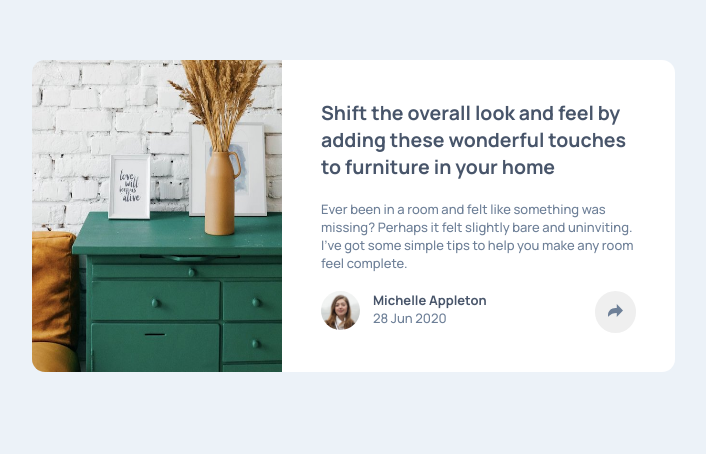
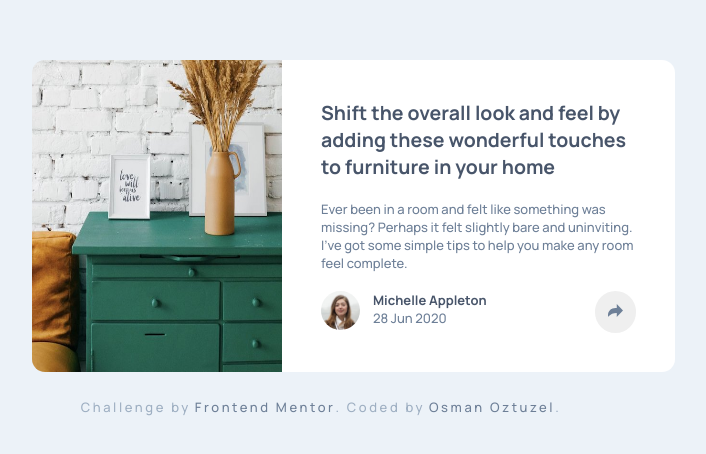
Before and after one commit to oztuzelosman/Article-View-Challenge-Solution, a website: page article.html in a window 1280 px wide. Shown: the part 200-654 px from the top of the page, without its empty margins (319-1025 px from the left). Drawn offline with Linux system fonts and the light colour scheme.

Commit message:
add and styleattribute section

```diff
--- a/article.html
+++ b/article.html
@@ -72,6 +72,11 @@
       </div>
     </div>
 
+    <div class="attribution">
+      Challenge by <a class="attribution__sent" href="https://www.frontendmentor.io?ref=challenge" target="_blank"> Frontend Mentor </a>.
+      Coded by <a class="attribution__sent" href="#"> Osman Oztuzel </a>.
+    </div>
+
     <script src="app.js"></script>
   </body>
 </html>
--- a/sass/main.scss
+++ b/sass/main.scss
@@ -98,7 +98,7 @@ body {
   &__image--drawer {
     width: 100%;
     border-top-right-radius: 1rem;
-    border-top-left-radius:1rem ;
+    border-top-left-radius: 1rem;
     border-bottom-left-radius: 1rem;
     @media only screen and (max-width: $bp-large) {
       border-bottom-left-radius: 0rem;
@@ -325,3 +325,28 @@ body {
     fill: #ffffff;
   }
 }
+
+.attribution {
+  display: flex;
+  flex-direction: row;
+  justify-content: center;
+  align-content: center;
+  flex-wrap: wrap;
+  margin-top: 2rem;
+  letter-spacing: 0.2rem;
+  color: var(--color-grayish-blue);
+  &__sent:link,
+  &__sent:visited {
+    color: var(--color-desaturated-dark-blue);
+    text-decoration: none;
+    margin-left: 0.3rem;
+  }
+  @media only screen and (max-width: $bp-large) {
+    width: 35rem;
+    margin-left: -5rem;
+  }
+  @media only screen and (max-width: $bp-medium) {
+    width: 27rem;
+    margin-left: 5rem;
+  }
+}
```
Also changed, not shown: sass/main.css.
